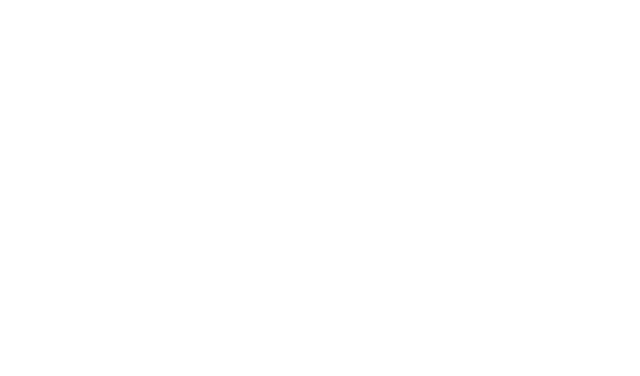
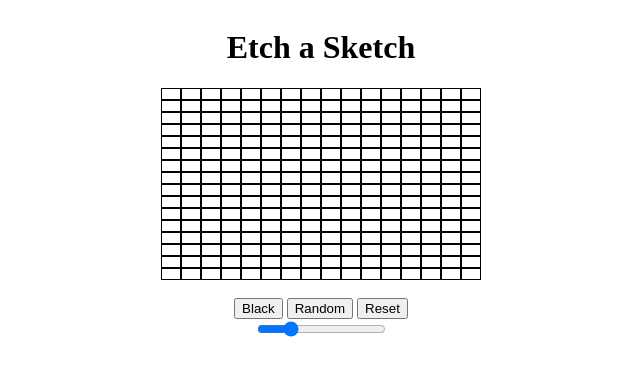
Before and after one commit to EffelZefanya/Etch-a-Sketch, a plain HTML site: page index.html in a window 1280 px wide. Shown: the whole page, without its empty margins (319-959 px from the left). Drawn offline with Linux system fonts and the light colour scheme.

Commit message:
feat:canvas is drawn

```diff
--- a/index.html
+++ b/index.html
@@ -1,13 +1,34 @@
 <!DOCTYPE html>
 <html lang="en">
-<head>
-    <meta charset="UTF-8">
-    <meta name="viewport" content="width=device-width, initial-scale=1.0">
-    <link rel="stylesheet" href="style.css">
+  <head>
+    <meta charset="UTF-8" />
+    <meta name="viewport" content="width=device-width, initial-scale=1.0" />
+    <link rel="stylesheet" href="style.css" />
+    <link rel="stylesheet" href="reset.css" />
     <script src="script.js" defer></script>
-    <title>Etch a\ketch</title>
-</head>
-<body>
-
-</body>
+    <title>Etch a Sketch</title>
+  </head>
+  <body>
+    <div class="container">
+      <h1 class="title">Etch a Sketch</h1>
+      <div class="canvas"></div>
+      <br />
+      <div class="buttons">
+        <button id="black-button">Black</button>
+        <button id="random-butotn">Random</button>
+        <button id="reset-button">Reset</button>
+      </div>
+      <div class="sizeOfCanvas">
+        <input
+          type="range"
+          min="1"
+          max="64"
+          value="16"
+          class="slider"
+          id="sizeRange"
+        />
+        <div id="sizeDisplay"></div>
+      </div>
+    </div>
+  </body>
 </html>
--- a/script.js
+++ b/script.js
@@ -1,2 +1,10 @@
-const container = document.createElement("div");
-container.classList.add("container");
+const canvas = document.querySelector('.canvas');
+
+for (let i = 0; i < 16; i++) {
+  for(let j = 0; j < 16; j++){
+    const div = document.createElement('div');
+    div.style.width = `calc(100%/16)`;
+    div.style.height = `calc(100%/16)`;
+    canvas.appendChild(div);
+  }
+}
--- a/style.css
+++ b/style.css
@@ -0,0 +1,21 @@
+.container {
+    display: flex;
+    flex-direction: column;
+    justify-content: space-between;
+    align-items: center;
+    width: 100%;
+    height: auto;
+}
+
+.canvas {
+    display: flex;
+    width: 320px;
+    max-width: 100%;
+    flex-wrap: wrap;
+}
+
+.canvas>div {
+    padding: 5px;
+    box-sizing: border-box;
+    border: 1px solid #000;
+}
```
Also changed, not shown: reset.css (added).
